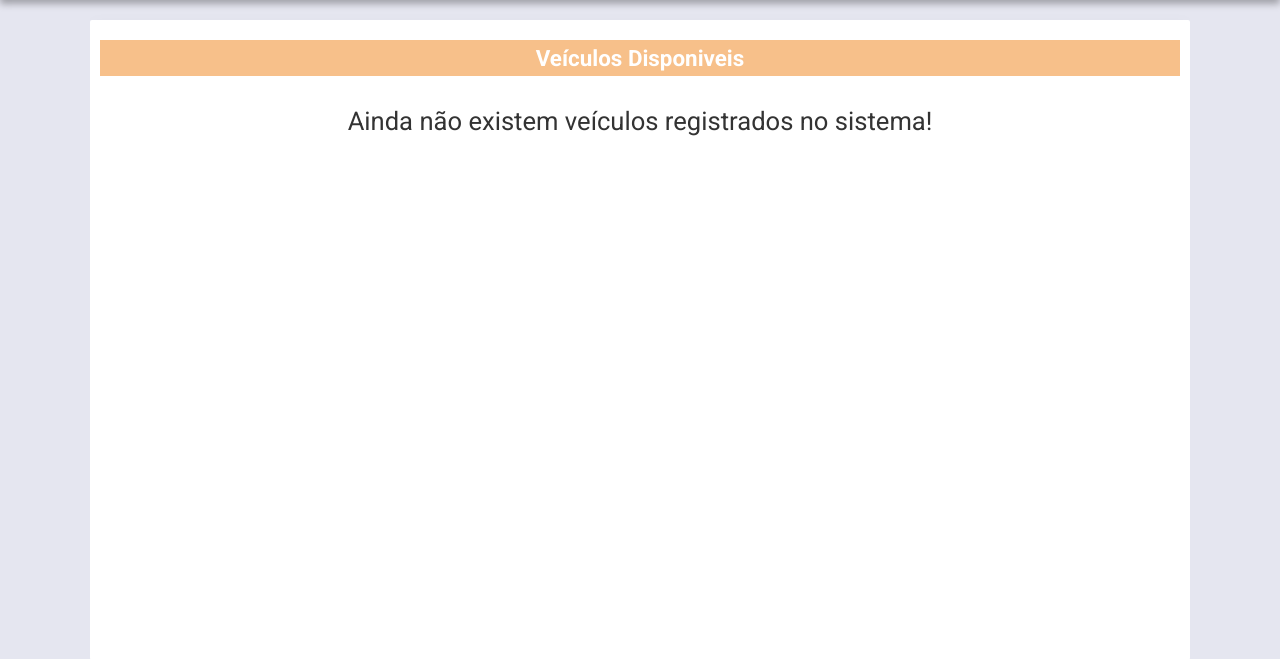
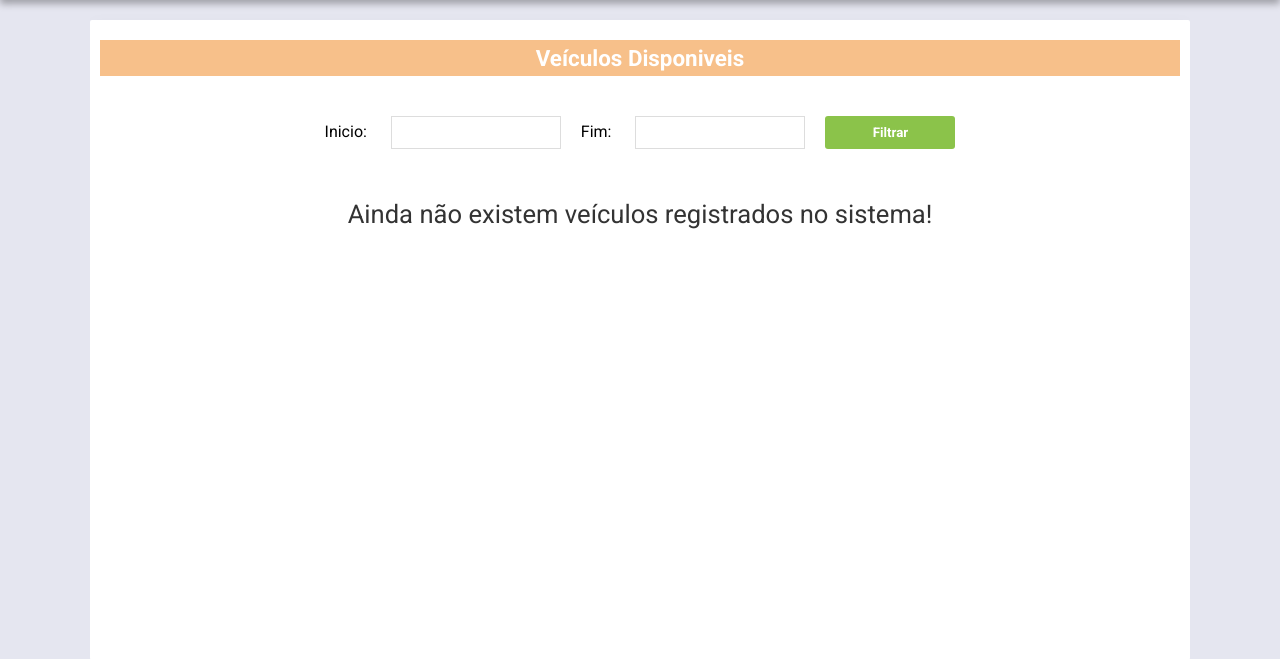
Before and after one commit to MarioGN/dynamicfleet-django, a Django app: template dynamicfleet/veiculos/templates/veiculos/vehicles_list.html in a window 1280 px wide. Shown: the part 62-721 px from the top of the page. Run offline with Django 3.2, Linux system fonts and the light colour scheme; the template is opened without the code that fills it, so the values that code supplies are empty; parts of the project's set-up code (start-up, migrations or seed data) failed here and were passed over; some libraries are stand-ins or nearby versions.

Commit message:
Adicionando form de filtragem ao template

```diff
--- a/dynamicfleet/veiculos/static/css/main.css
+++ b/dynamicfleet/veiculos/static/css/main.css
@@ -251,6 +251,49 @@ a {
     color: var(--font-color-light);
 }
 
+#filter-form {
+    display: flex;
+    justify-content: center;
+    align-items: center;
+    border-top: 1px solid #ddd;
+    margin: 20px 0;
+    border-top: none;
+}
+
+#filter-form .form-group input {
+    padding: 8px;
+    border: 1px #ddd solid;
+}
+
+#filter-form .form-group input:focus {
+    outline: none;
+    border-color: var(--navbar-primary-color);
+}
+
+#filter-form label,
+#filter-form input,
+#filter-form select {
+    margin: 20px 10px;
+}
+
+#filter-reserva label {
+    margin-right: 0;
+}
+
+#filter-form .form-group button {
+    padding: 9px 20px;
+    width: 130px;
+    border: none;
+    color: var(--font-color-light);
+    font-weight: bold;
+    border-radius: 3px;
+    background: var(--btn-confirm-background);
+}
+
+#filter-form .form-group button:hover {
+    background: var(--btn-confirm-background-hover);
+}
+
 #table-container table {
     border-collapse: collapse;
     width: 100%;
--- a/dynamicfleet/veiculos/templates/veiculos/vehicles_list.html
+++ b/dynamicfleet/veiculos/templates/veiculos/vehicles_list.html
@@ -5,6 +5,22 @@
     <div id="list-container">
         <div class="list-header">
             <h3>Veículos Disponiveis</h3>
+        </div>
+
+        <div>
+            <form id="filter-form" action="" method="GET">
+                <div class="form-group">
+                    <label for="start">Inicio:</label>
+                    <input type="text" name="start" required id="start">
+                </div>
+                <div class="form-group">
+                    <label for="end">Fim:</label>
+                    <input type="text" name="end" required id="end">
+                </div>
+                <div class="form-group">
+                    <button type="submit" class="btn-filtrar">Filtrar</button>
+                </div>
+            </form>
         </div>
 
         {% if vehicles %}
```
